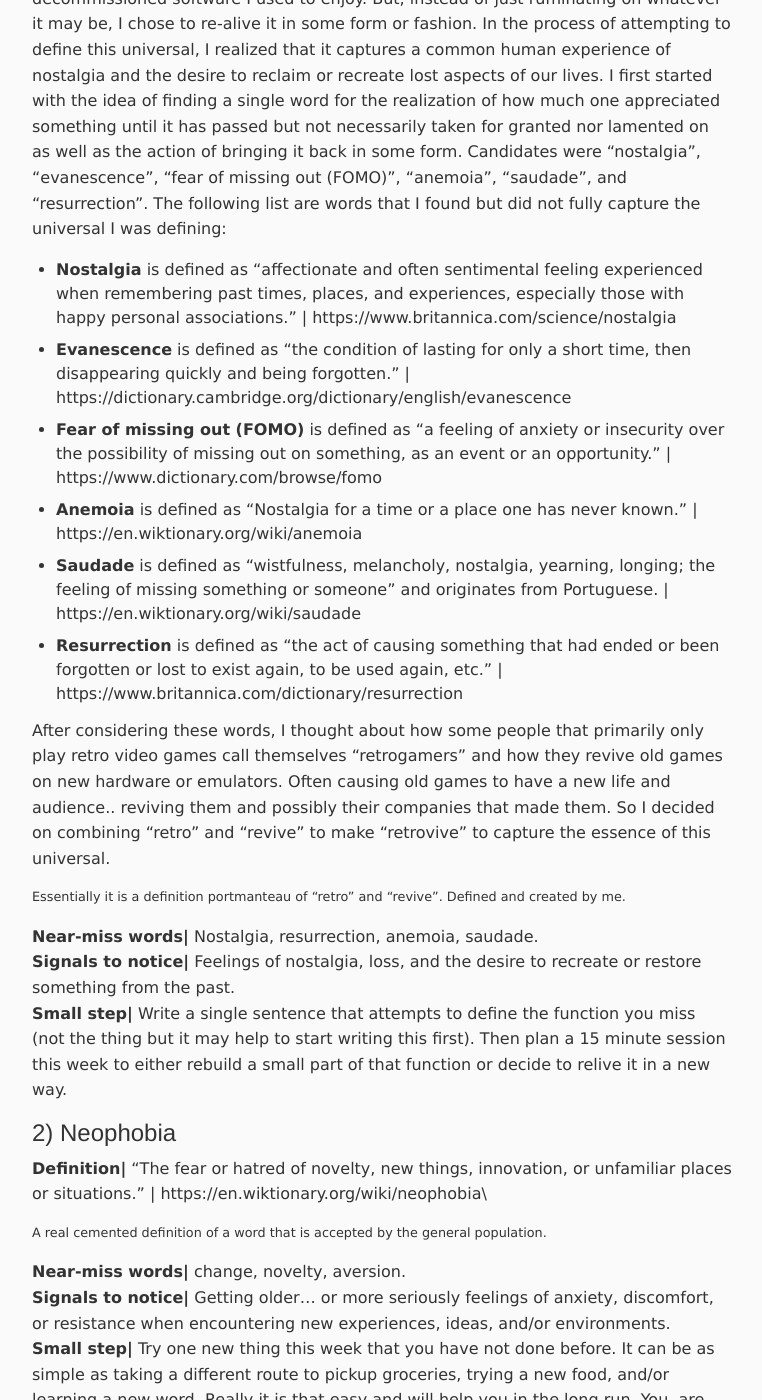
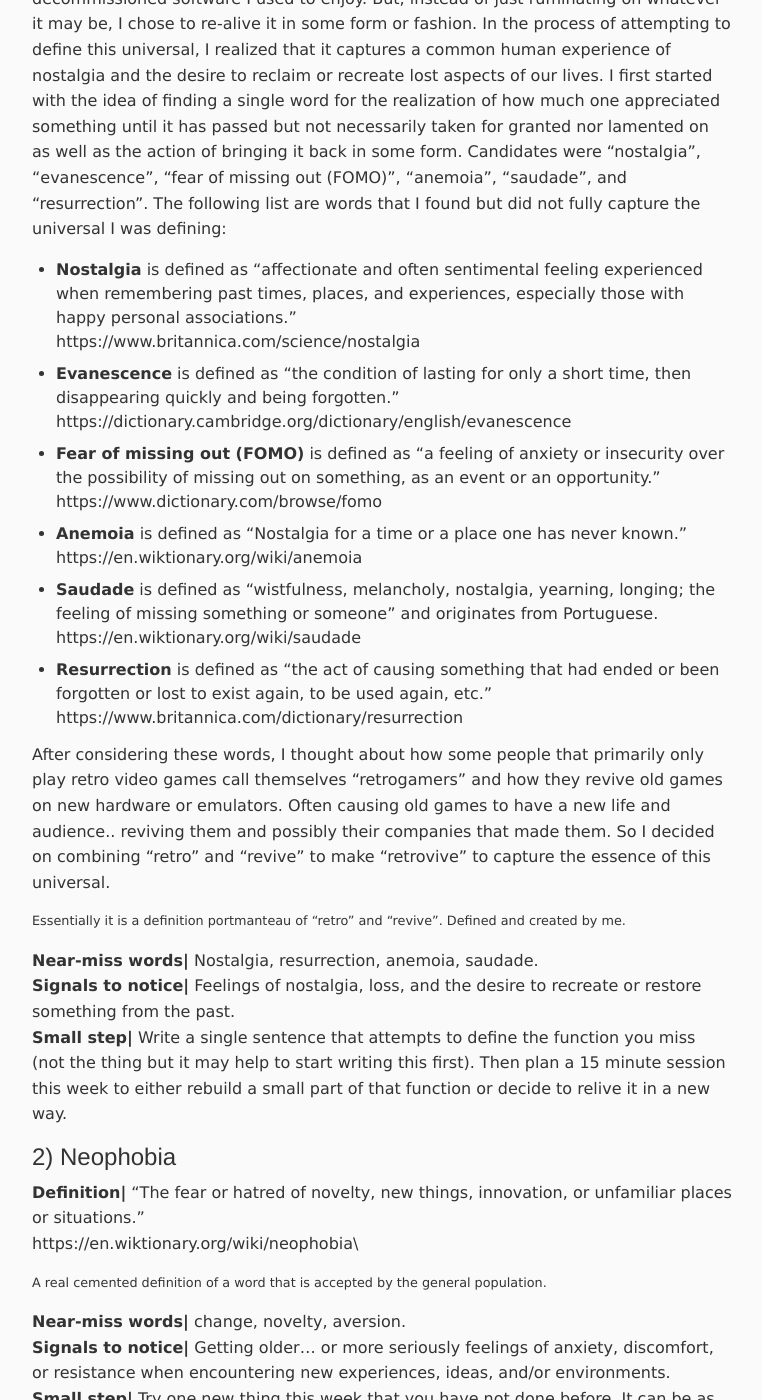
Before and after one commit to ethauber/ethauber.github.io, a Jekyll site: the page built from _posts/2025-10-22-universals.md, in a window 1280 px wide and 1400 px high, scrolled down 1363 px. Shown: the whole window, without its empty margins (258-1020 px from the left). Built offline with Jekyll 4.4.1, drawn with Linux system fonts in a browser that asks for light colours; some of the changed text lies outside the part shown.

```diff
--- a/_posts/2025-10-22-universals.md
+++ b/_posts/2025-10-22-universals.md
@@ -41,12 +41,18 @@ In the process of attempting to define this universal, I realized that it captur
 I first started with the idea of finding a single word for the realization of how much one appreciated something until it has passed but not necessarily taken for granted nor lamented on as well as the action of bringing it back in some form. Candidates were "nostalgia", "evanescence", "fear of missing out (FOMO)", "anemoia", "saudade", and "resurrection".
 The following list are words that I found but did not fully capture the universal I was defining:
 
-  * **Nostalgia** is defined as "affectionate and often sentimental feeling experienced when remembering past times, places, and experiences, especially those with happy personal associations." \| https://www.britannica.com/science/nostalgia
-  * **Evanescence** is defined as "the condition of lasting for only a short time, then disappearing quickly and being forgotten." \| https://dictionary.cambridge.org/dictionary/english/evanescence
-  * **Fear of missing out (FOMO)** is defined as "a feeling of anxiety or insecurity over the possibility of missing out on something, as an event or an opportunity." \| https://www.dictionary.com/browse/fomo
-  * **Anemoia** is defined as "Nostalgia for a time or a place one has never known." \| https://en.wiktionary.org/wiki/anemoia
-  * **Saudade** is defined as "wistfulness, melancholy, nostalgia, yearning, longing; the feeling of missing something or someone" and originates from Portuguese. \| https://en.wiktionary.org/wiki/saudade
-  * **Resurrection** is defined as "the act of causing something that had ended or been forgotten or lost to exist again, to be used again, etc." \| https://www.britannica.com/dictionary/resurrection
+  * **Nostalgia** is defined as "affectionate and often sentimental feeling experienced when remembering past times, places, and experiences, especially those with happy personal associations." \
+  https://www.britannica.com/science/nostalgia
+  * **Evanescence** is defined as "the condition of lasting for only a short time, then disappearing quickly and being forgotten." \
+  https://dictionary.cambridge.org/dictionary/english/evanescence
+  * **Fear of missing out (FOMO)** is defined as "a feeling of anxiety or insecurity over the possibility of missing out on something, as an event or an opportunity." \
+  https://www.dictionary.com/browse/fomo
+  * **Anemoia** is defined as "Nostalgia for a time or a place one has never known." \
+  https://en.wiktionary.org/wiki/anemoia
+  * **Saudade** is defined as "wistfulness, melancholy, nostalgia, yearning, longing; the feeling of missing something or someone" and originates from Portuguese. \
+  https://en.wiktionary.org/wiki/saudade
+  * **Resurrection** is defined as "the act of causing something that had ended or been forgotten or lost to exist again, to be used again, etc." \
+  https://www.britannica.com/dictionary/resurrection
 
 After considering these words, I thought about how some people that primarily only play retro video games call themselves "retrogamers" and how they revive old games on new hardware or emulators.
 Often causing old games to have a new life and audience.. reviving them and possibly their companies that made them.
@@ -59,7 +65,8 @@ Essentially it is a definition portmanteau of "retro" and "revive". Defined and
 **Small step|** Write a single sentence that attempts to define the function you miss (not the thing but it may help to start writing this first). Then plan a 15 minute session this week to either rebuild a small part of that function or decide to relive it in a new way.
 
 #### 2) Neophobia
-**Definition|** "The fear or hatred of novelty, new things, innovation, or unfamiliar places or situations." \| https://en.wiktionary.org/wiki/neophobia\
+**Definition|** "The fear or hatred of novelty, new things, innovation, or unfamiliar places or situations." \
+https://en.wiktionary.org/wiki/neophobia\
 
 A real cemented definition of a word that is accepted by the general population.
 {: .small}
@@ -136,7 +156,6 @@ Accessed 15 Mar. 2026.
 - Roob, Alexander. *Alchemy & Mysticism*. Taschen, 1997.\
 https://archive.org/details/alchemy-and-mysticism/page/10/mode/2up
 
-
 ---
 
 ## This is a living document
```
Also changed, not shown: other parts of _posts/2025-10-22-universals.md (+14 -1 lines).
